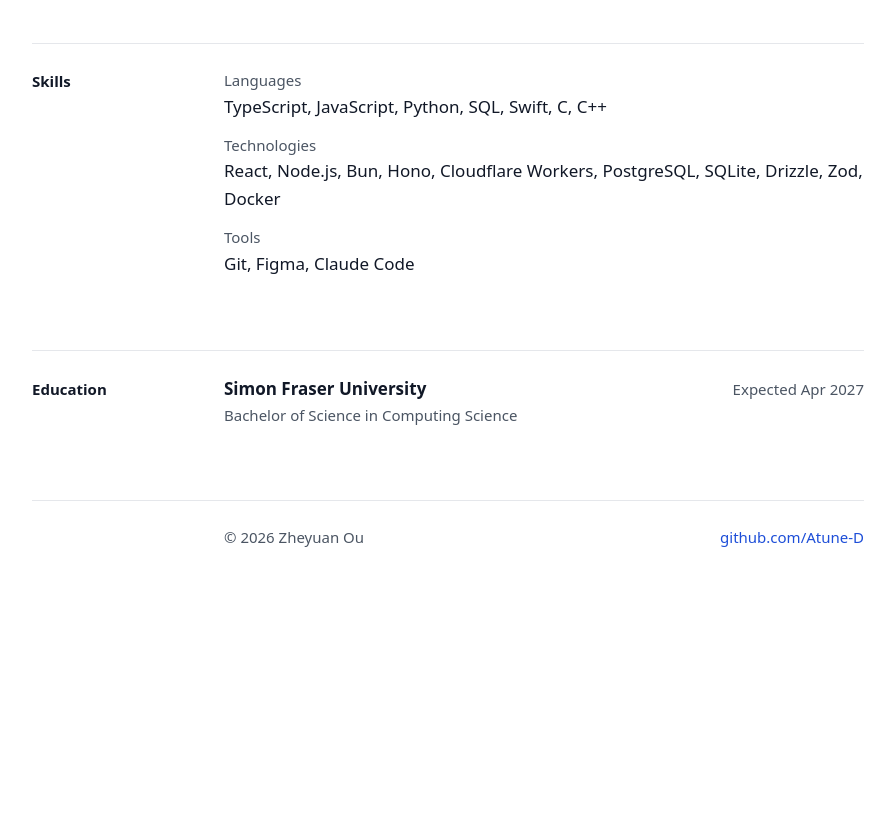
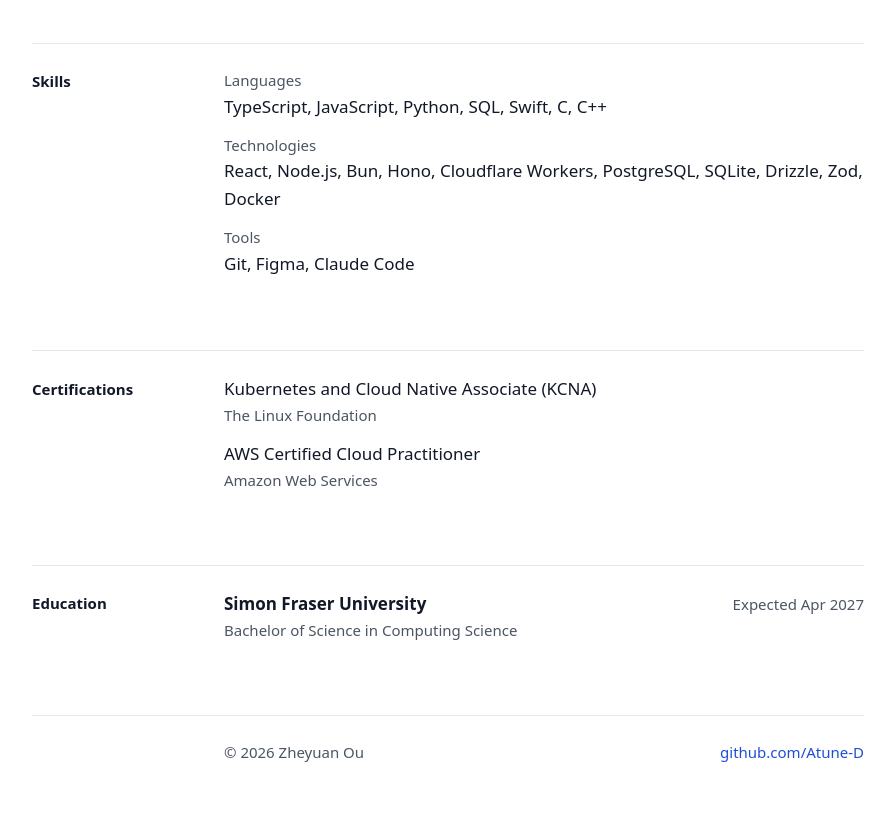
Before and after one commit to Atune-D/Atune-D.github.io, a plain HTML site: page index.html in a window 1280 px wide. Shown: the part 3303-4139 px from the top of the page, without its empty margins (192-1087 px from the left). Before the commit the page ends 3925 px from the top, so only its background shows below. Drawn offline with Linux system fonts and the light colour scheme.

Commit message:
Add KCNA and AWS Cloud Practitioner certifications
Co-Authored-By: Claude Opus 5.5 <noreply@anthropic.com>

```diff
--- a/index.html
+++ b/index.html
@@ -305,6 +305,22 @@
           </dl>
         </section>
 
+        <section class="section row" aria-labelledby="certifications">
+          <h2 id="certifications">Certifications</h2>
+          <ul class="row-body certs">
+            <li>
+              <span class="cert-name"
+                >Kubernetes and Cloud Native Associate (KCNA)</span
+              >
+              <span class="cert-issuer">The Linux Foundation</span>
+            </li>
+            <li>
+              <span class="cert-name">AWS Certified Cloud Practitioner</span>
+              <span class="cert-issuer">Amazon Web Services</span>
+            </li>
+          </ul>
+        </section>
+
         <section class="section row" aria-labelledby="education">
           <h2 id="education">Education</h2>
           <div class="row-body">
--- a/styles/site.css
+++ b/styles/site.css
@@ -317,6 +317,32 @@ a:hover {
   color: var(--color-text-secondary);
 }
 
+/* ---------- Certifications ---------- */
+
+.certs {
+  margin: 0;
+  padding: 0;
+  list-style: none;
+}
+
+.certs li {
+  display: flex;
+  flex-direction: column;
+}
+
+.certs li + li {
+  margin-top: var(--space-tight);
+}
+
+.cert-name {
+  font-weight: var(--weight-medium);
+}
+
+.cert-issuer {
+  font-size: var(--text-small);
+  color: var(--color-text-secondary);
+}
+
 /* ---------- Footer ---------- */
 
 .site-footer {
```
